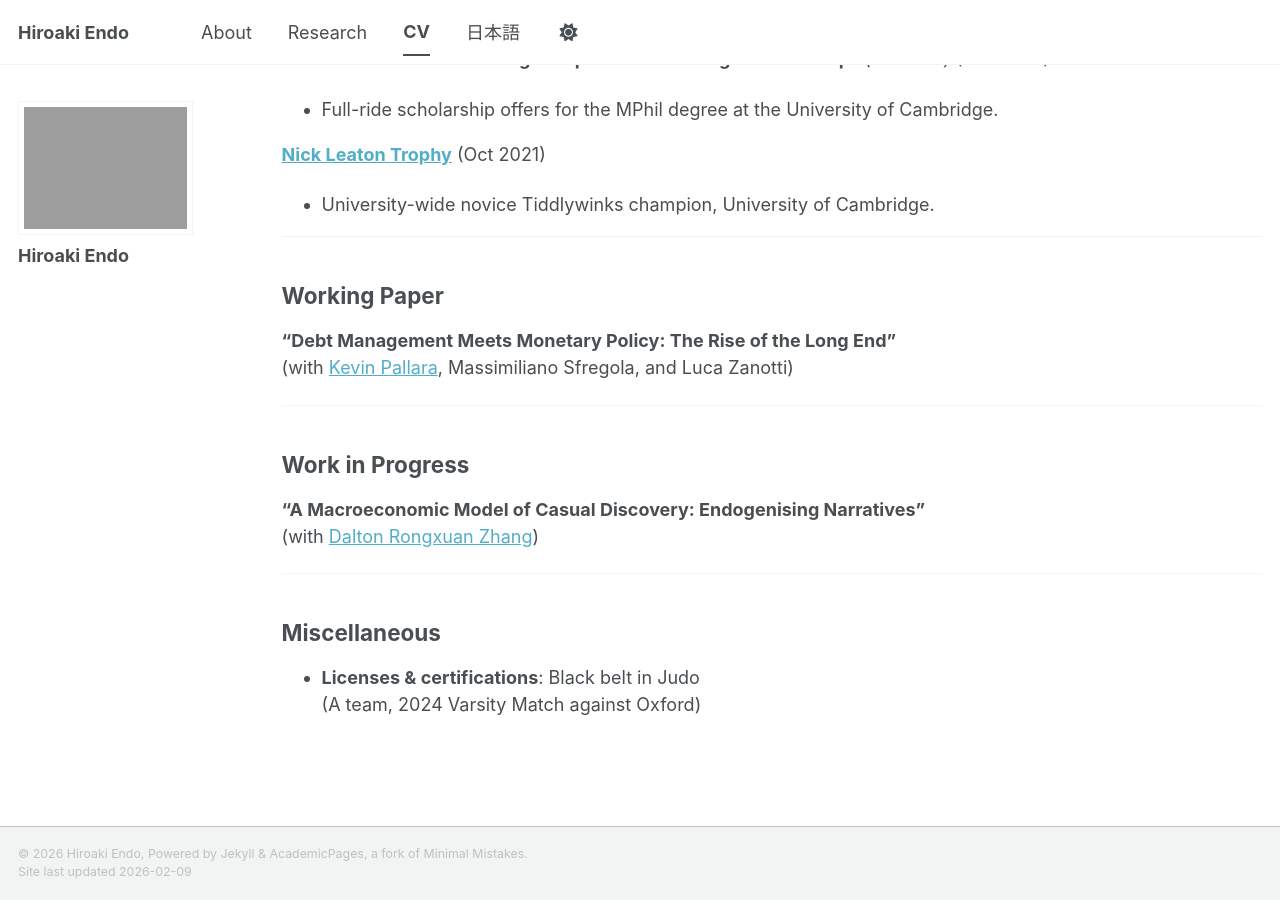
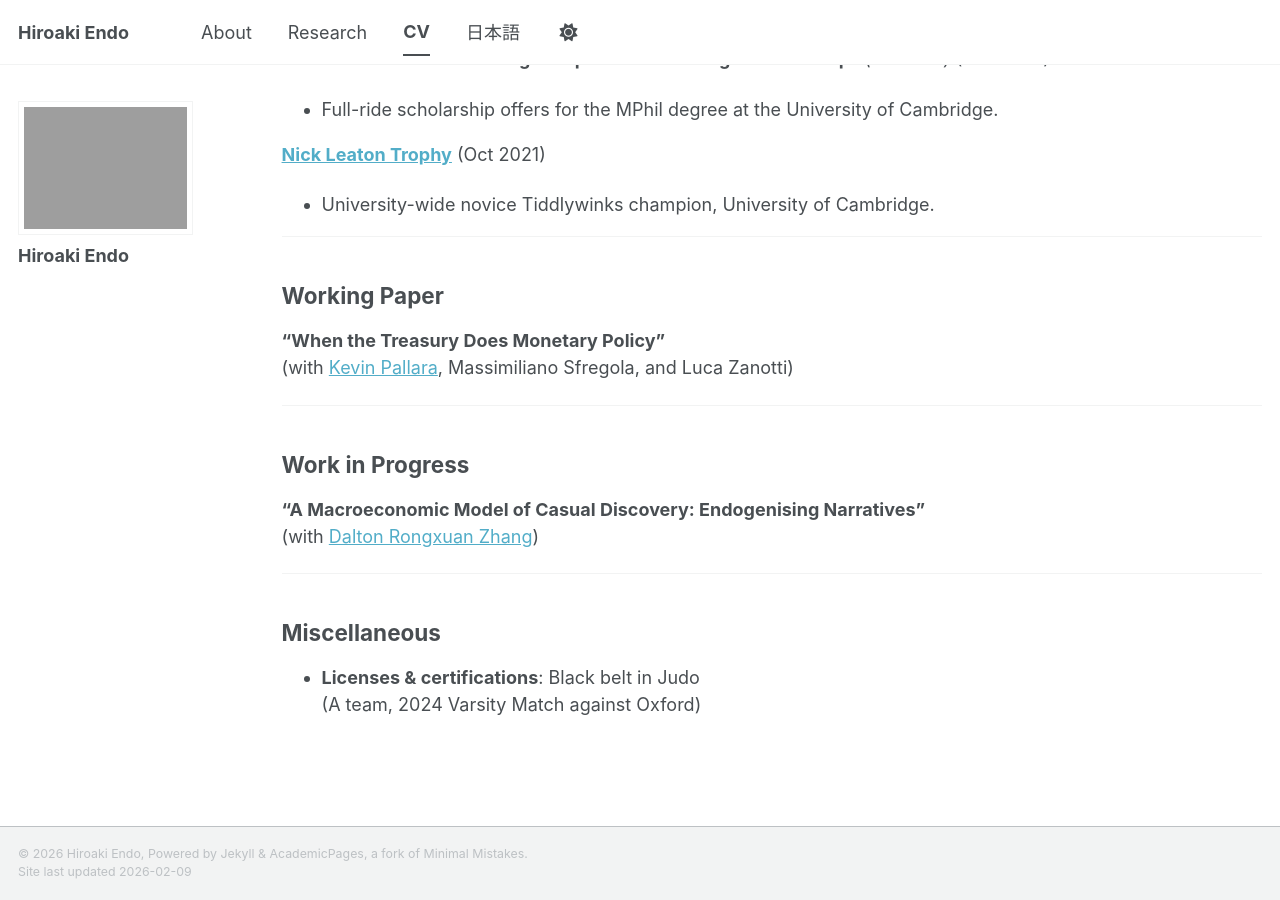
Before and after one commit to hiroendo1014/hiroendo1014.github.io, a Jekyll site: the page built from _pages/cv.md, in a window 1280 px wide and 900 px high, scrolled down 1370 px. Built offline with Jekyll 4.4.1, drawn with Linux system fonts in a browser that asks for light colours; a script bundle is joined from its source files by our own code; library files that are not in the unit come from our copies.

Commit message:
Update cv.md

```diff
--- a/_pages/cv.md
+++ b/_pages/cv.md
@@ -80,7 +80,7 @@ redirect_from:
 
 ---
 ## Working Paper
-**“Debt Management Meets Monetary Policy: The Rise of the Long End”**
+**“When the Treasury Does Monetary Policy”**
 (with [Kevin Pallara](https://sites.google.com/view/kpallara/), Massimiliano Sfregola, and Luca Zanotti)
 
 ---
```
